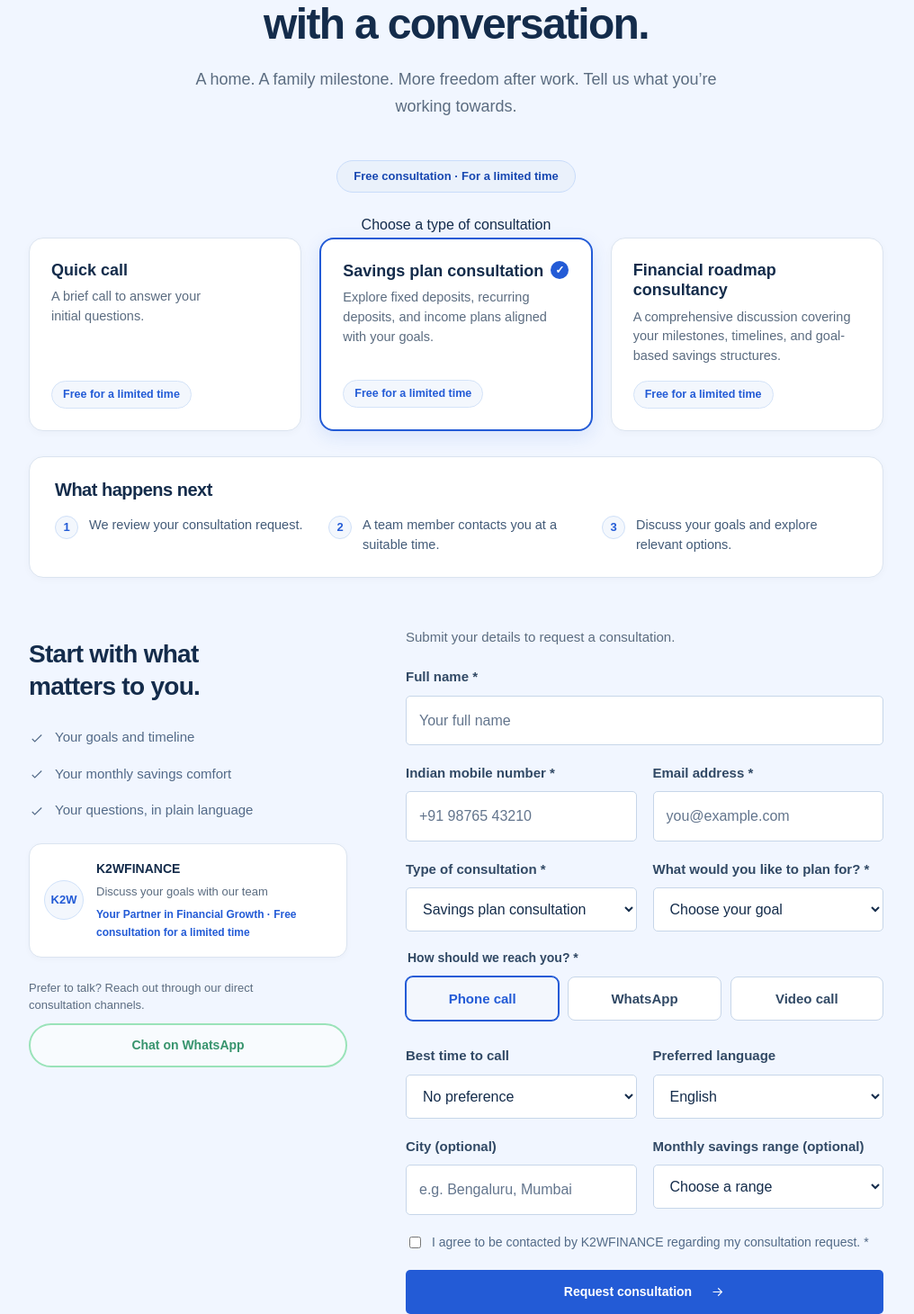
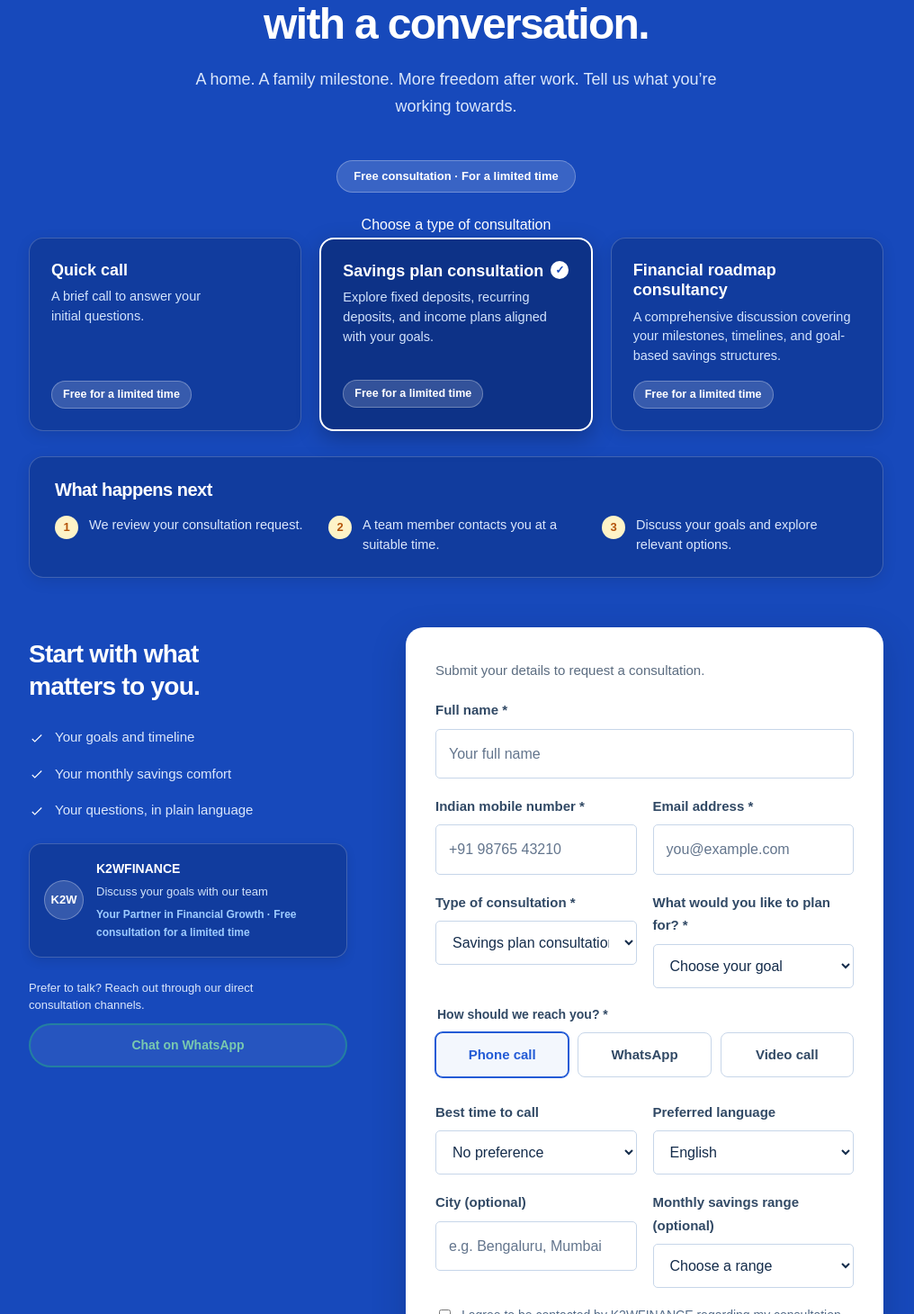
Before and after one commit to K2WFinance/K2W-Finance-Main-Website, a Next.js app: page / in a window 1280 px wide. Shown: the part 6228-7688 px from the top of the page at 90% size, without its empty margins (133-1149 px from the left). Built offline with nearby package versions, Linux system fonts and the light colour scheme; a web font is replaced by a local one.

Commit message:
style(contact): style consultation section in primary brand blue with crisp white form card

```diff
--- a/src/app/globals.css
+++ b/src/app/globals.css
@@ -1320,7 +1320,8 @@ details[open] > p {
 
 /* Contact / Consultation Section */
 .contact-section {
-  background: #f1f6ff;
+  background: #1749bb;
+  color: #ffffff;
   padding: 100px 0 105px;
 }
 
@@ -1333,11 +1334,12 @@ details[open] > p {
 .contact-heading h2 {
   font-size: 48px;
   line-height: 1.15;
+  color: #ffffff;
 }
 
 .contact-heading > p {
   font-size: 18px;
-  color: var(--muted);
+  color: #dbe7fb;
   line-height: 1.65;
   max-width: 600px;
   margin: 20px auto 0;
@@ -1354,13 +1356,13 @@ details[open] > p {
   display: inline-flex;
   align-items: center;
   justify-content: center;
-  background: #eaf1fb;
-  color: var(--blue-dark);
+  background: rgba(255, 255, 255, 0.15);
+  color: #ffffff;
   font-size: 13px;
   font-weight: 600;
   padding: 6px 18px;
   border-radius: 9999px;
-  border: 1px solid #c9dcfa;
+  border: 1px solid rgba(255, 255, 255, 0.28);
   margin-bottom: 22px;
 }
 
@@ -1378,8 +1380,8 @@ details[open] > p {
 }
 
 .consult-card {
-  background: white;
-  border: 1px solid var(--line);
+  background: #113c9e;
+  border: 1px solid rgba(255, 255, 255, 0.2);
   border-radius: 16px;
   padding: 24px;
   display: flex;
@@ -1388,23 +1390,26 @@ details[open] > p {
   transition:
     color 0.15s ease,
     background-color 0.15s ease,
-    border-color 0.15s ease;
+    border-color 0.15s ease,
+    transform 0.15s ease,
+    box-shadow 0.15s ease;
   font: inherit;
   text-align: left;
   min-height: 190px;
-  box-shadow: 0 2px 8px rgba(20, 44, 75, 0.03);
+  box-shadow: 0 4px 16px rgba(0, 0, 0, 0.1);
+  color: #ffffff;
 }
 
 .consult-card:hover {
-  border-color: #a8c4ee;
+  border-color: rgba(255, 255, 255, 0.5);
   transform: translateY(-2px);
-  box-shadow: 0 6px 18px rgba(20, 44, 75, 0.07);
+  box-shadow: 0 8px 24px rgba(0, 0, 0, 0.18);
 }
 
 .consult-card.active {
-  border: 2px solid var(--blue);
-  background: #ffffff;
-  box-shadow: 0 6px 20px rgba(35, 91, 214, 0.12);
+  border: 2px solid #ffffff;
+  background: #0d3287;
+  box-shadow: 0 8px 25px rgba(0, 0, 0, 0.25);
 }
 
 .card-top {
@@ -1419,7 +1424,7 @@ details[open] > p {
   font-family: var(--display);
   font-size: 18px;
   font-weight: 700;
-  color: var(--ink);
+  color: #ffffff;
   line-height: 1.25;
 }
 
@@ -1429,16 +1434,16 @@ details[open] > p {
   width: 20px;
   height: 20px;
   border-radius: 50%;
-  background: var(--blue);
-  color: white;
+  background: #ffffff;
+  color: #1749bb;
   font-size: 12px;
-  font-weight: 700;
+  font-weight: 800;
   flex-shrink: 0;
 }
 
 .card-desc {
   font-size: 14.5px;
-  color: var(--muted);
+  color: #d2e3fc;
   line-height: 1.5;
   margin: 0 0 16px;
   flex: 1;
@@ -1449,9 +1454,9 @@ details[open] > p {
   align-self: flex-start;
   font-size: 12.5px;
   font-weight: 600;
-  color: var(--blue);
-  background: var(--ice);
-  border: 1px solid #d4e3f8;
+  color: #ffffff;
+  background: rgba(255, 255, 255, 0.16);
+  border: 1px solid rgba(255, 255, 255, 0.28);
   border-radius: 9999px;
   padding: 4px 12px;
 }
@@ -1460,18 +1465,19 @@ details[open] > p {
 .next-steps-card {
   max-width: 950px;
   margin: 28px auto 0;
-  background: white;
-  border: 1px solid var(--line);
+  background: #113c9e;
+  border: 1px solid rgba(255, 255, 255, 0.2);
   border-radius: 16px;
   padding: 24px 28px;
-  box-shadow: 0 2px 8px rgba(20, 44, 75, 0.03);
+  box-shadow: 0 4px 16px rgba(0, 0, 0, 0.1);
+  color: #ffffff;
 }
 
 .next-steps-card h3 {
   font-family: var(--display);
   font-size: 20px;
   font-weight: 700;
-  color: var(--ink);
+  color: #ffffff;
   margin-bottom: 16px;
 }
 
@@ -1489,7 +1495,7 @@ details[open] > p {
   gap: 12px;
   align-items: flex-start;
   font-size: 14.5px;
-  color: #435b78;
+  color: #dbe7fb;
   line-height: 1.5;
 }
 
@@ -1499,9 +1505,9 @@ details[open] > p {
   width: 26px;
   height: 26px;
   border-radius: 50%;
-  background: var(--ice);
-  color: var(--blue);
-  border: 1px solid #cfe0f8;
+  background: #fef3c7;
+  color: #b45309;
+  border: none;
   font-size: 13px;
   font-weight: 700;
   flex-shrink: 0;
@@ -1527,6 +1533,7 @@ details[open] > p {
   font-weight: 700;
   letter-spacing: -0.025em;
   max-width: 320px;
+  color: #ffffff;
 }
 
 .contact-note ul {
@@ -1540,21 +1547,25 @@ details[open] > p {
   gap: 11px;
   align-items: center;
   font-size: 15px;
-  color: #536a88;
+  color: #dbe7fb;
   margin: 15px 0;
+}
+
+.contact-note li svg {
+  color: #ffffff;
 }
 
 /* Brand Trust Card */
 .brand-trust-card {
   display: flex;
   gap: 14px;
-  background: white;
-  border: 1px solid var(--line);
+  background: #113c9e;
+  border: 1px solid rgba(255, 255, 255, 0.2);
   border-radius: 14px;
   padding: 16px;
   margin-top: 24px;
   align-items: center;
-  box-shadow: 0 2px 6px rgba(20, 44, 75, 0.03);
+  box-shadow: 0 4px 12px rgba(0, 0, 0, 0.1);
 }
 
 .brand-avatar {
@@ -1563,9 +1574,9 @@ details[open] > p {
   width: 44px;
   height: 44px;
   border-radius: 50%;
-  background: var(--ice);
-  border: 1px solid #d0e2fa;
-  color: var(--blue);
+  background: rgba(255, 255, 255, 0.15);
+  border: 1px solid rgba(255, 255, 255, 0.3);
+  color: #ffffff;
   font-weight: 700;
   font-size: 13px;
   flex-shrink: 0;
@@ -1573,20 +1584,20 @@ details[open] > p {
 
 .brand-name {
   font-weight: 700;
-  color: var(--ink);
+  color: #ffffff;
   font-size: 14px;
   margin: 0;
 }
 
 .brand-sub {
   font-size: 13px;
-  color: var(--muted);
+  color: #d0e2fa;
   margin: 2px 0 4px;
 }
 
 .brand-note {
   font-size: 12px;
-  color: var(--blue);
+  color: #9eccff;
   font-weight: 600;
   margin: 0;
 }
@@ -1597,7 +1608,7 @@ details[open] > p {
 
 .direct-channel-text {
   font-size: 13px;
-  color: var(--muted);
+  color: #dbe7fb;
   margin-bottom: 10px;
   line-height: 1.5;
 }
@@ -1608,7 +1619,7 @@ details[open] > p {
   justify-content: center;
   width: 100%;
   border: 2px solid #25d366;
-  color: #0f8a5f;
+  color: #25d366;
   font-size: 14px;
   font-weight: 600;
   border-radius: 9999px;
@@ -1617,7 +1628,7 @@ details[open] > p {
     color 0.15s ease,
     background-color 0.15s ease,
     border-color 0.15s ease;
-  background: transparent;
+  background: rgba(37, 211, 102, 0.1);
   text-decoration: none;
   font-family: var(--sans);
 }
@@ -1630,9 +1641,18 @@ details[open] > p {
 .whatsapp-btn.inactive {
   cursor: not-allowed;
   opacity: 0.85;
-  background: #fafcfe;
-  border-color: #8be0ad;
-  color: #178354;
+  background: rgba(255, 255, 255, 0.08);
+  border-color: rgba(37, 211, 102, 0.4);
+  color: #8be0ad;
+}
+
+#lead-form {
+  background: #ffffff;
+  border-radius: 20px;
+  padding: 36px 32px;
+  box-shadow: 0 12px 36px rgba(10, 30, 75, 0.25);
+  border: 1px solid rgba(255, 255, 255, 0.3);
+  color: var(--ink);
 }
 
 .form-intro {
```
Also changed, not shown: 7 other files (tests, documents, lock files or other folders).
